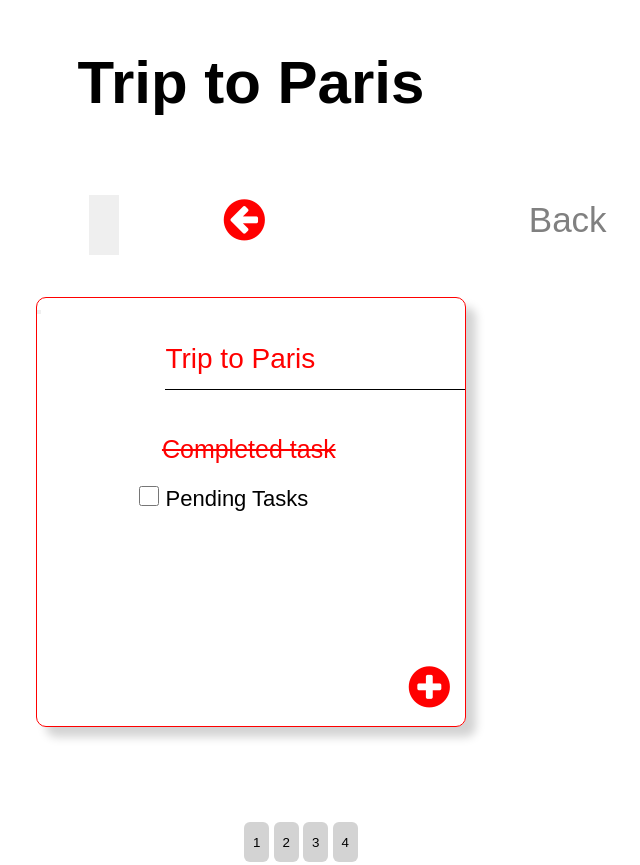
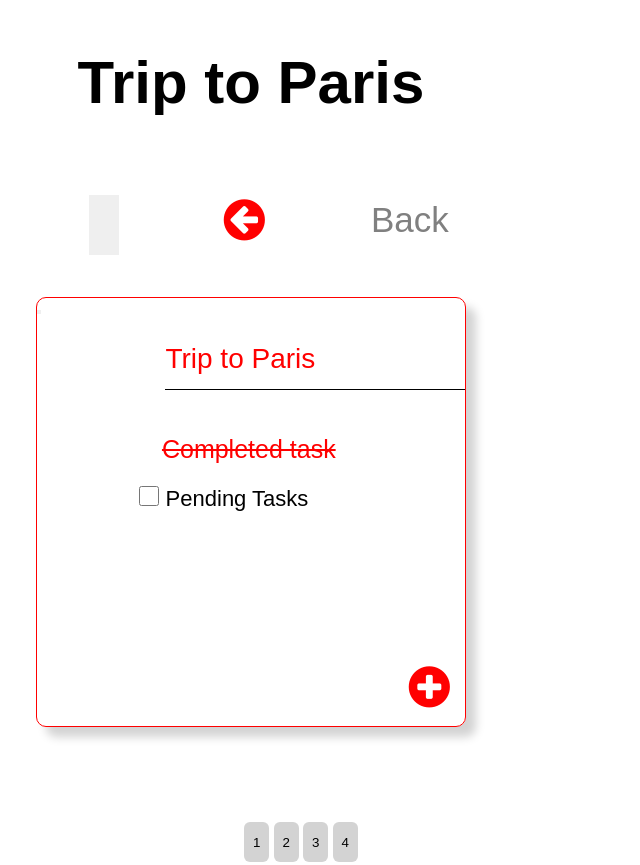
Before and after one commit to Prabhath223/Todo, a plain HTML site: page todo1.html in a window 1280 px wide. Shown: the part 112-977 px from the top of the page, without its empty margins (389-1029 px from the left). Drawn offline with Linux system fonts and the light colour scheme.

Commit message:
Update todo1.html

```diff
--- a/todo1.html
+++ b/todo1.html
@@ -21,7 +21,7 @@
 		<span class="trip">Trip to Paris</span></div>
 
 		<div class="upper-container2">
-		<span class="back">Back</span>
+		<div class="back">Back</div>
 	<a href="todo.html"><button class="faf"><div class="arow"><i class="fa fa-arrow-circle-left" style="font-size:48px;color:red"></i></div>
 		</button>
 	</a>
```
